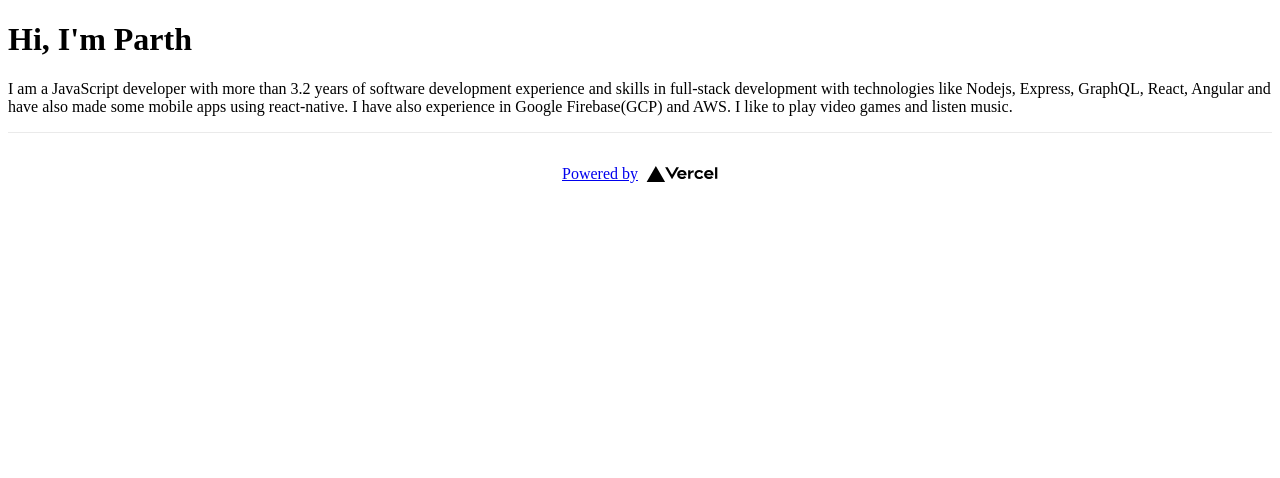
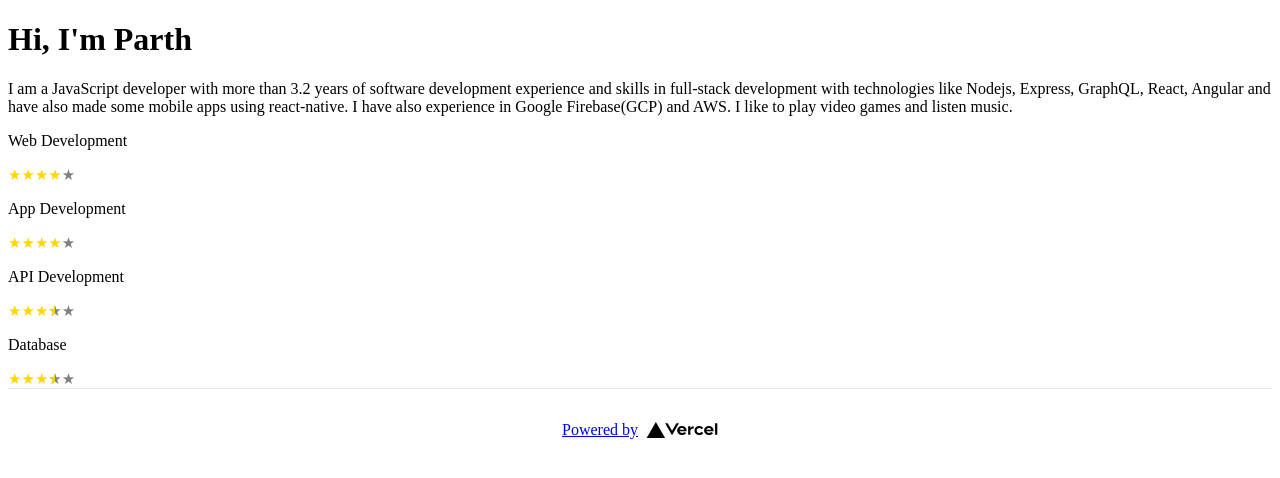
Before and after one commit to kumarparth380/kumarparth.in, a Next.js app: page / in a window 1280 px wide. Shown: the top 478 px of the page. Built offline with nearby package versions, Linux system fonts and the light colour scheme.

Commit message:
skill component

```diff
--- /dev/null
+++ b/components/Skills/index.tsx
@@ -0,0 +1,21 @@
+import ReactStars from 'react-stars'
+import { skills } from '../../constants'
+
+export const Rating = ({ value, count = 5 }: any) => (
+  <ReactStars count={count} value={value} color2={'#ffd700'} />
+)
+
+export default () => {
+  return (
+    <div>
+      {skills.map((skill) => (
+        <div key={skill.name}>
+          <div className="flex flex-row justify-between border-sky-500 cursor-pointer">
+            <p>{skill.name}</p>
+            <Rating value={skill.rating} />
+          </div>
+        </div>
+      ))}
+    </div>
+  )
+}
--- /dev/null
+++ b/constants.ts
@@ -0,0 +1,114 @@
+export const skills = [
+  {
+    name: 'Web Development',
+    rating: 4
+  },
+  {
+    name: 'App Development',
+    rating: 4
+  },
+  {
+    name: 'API Development',
+    rating: 3.5
+  },
+  {
+    name: 'Database',
+    rating: 3.5
+  }
+]
+
+export const technologies = {
+  'Web Development': [
+    {
+      name: 'Javascript',
+      rating: 4,
+      url: ''
+    },
+    {
+      name: 'React JS',
+      rating: 4,
+      url: ''
+    },
+    {
+      name: 'Next JS',
+      rating: 4,
+      url: ''
+    },
+    {
+      name: 'HTML',
+      rating: 4,
+      url: ''
+    },
+    {
+      name: 'CSS',
+      rating: 3,
+      url: ''
+    }
+  ],
+  'App Development': [
+    {
+      name: 'React Native',
+      rating: 4,
+      url: ''
+    },
+    {
+      name: 'React Native Web',
+      rating: 4,
+      url: ''
+    },
+    {
+      name: 'Android',
+      rating: 3.5,
+      url: ''
+    }
+  ],
+  'API Development': [
+    {
+      name: 'NodeJS',
+      rating: 4,
+      url: ''
+    },
+    {
+      name: 'Express',
+      rating: 4,
+      url: ''
+    },
+    {
+      name: 'GraphQL',
+      rating: 4,
+      url: ''
+    },
+    {
+      name: 'Google Firebase',
+      rating: 4,
+      url: ''
+    },
+    {
+      name: 'Python Django',
+      rating: 4,
+      url: ''
+    }
+  ],
+  Database: [
+    {
+      name: 'MongoDB',
+      rating: 4,
+      url: ''
+    },
+    {
+      name: 'Mysql',
+      rating: 4,
+      url: ''
+    },
+    {
+      name: 'PostgreSQL',
+      rating: 3.5,
+      url: ''
+    },
+    {
+      name: 'Firestore',
+      rating: 3,
+      url: ''
+    }
+  ]
+}
--- a/package.json
+++ b/package.json
@@ -8,9 +8,11 @@
     "lint": "next lint"
   },
   "dependencies": {
+    "@types/react-stars": "^2.2.1",
     "next": "12.0.8",
     "react": "17.0.2",
-    "react-dom": "17.0.2"
+    "react-dom": "17.0.2",
+    "react-stars": "^2.2.5"
   },
   "devDependencies": {
     "@types/node": "17.0.10",
--- a/pages/index.tsx
+++ b/pages/index.tsx
@@ -1,6 +1,7 @@
 import type { NextPage } from 'next'
 import Image from 'next/image'
 import MetaData from '../components/MetaData'
+import Skills from '../components/Skills'
 import styles from '../styles/Home.module.css'
 
 const Home: NextPage = () => {
@@ -19,6 +20,7 @@ const Home: NextPage = () => {
           in Google Firebase(GCP) and AWS. I like to play video games and listen
           music.
         </p>
+        <Skills />
       </main>
 
       <footer className={styles.footer}>
```
Also changed, not shown: 1 other file (tests, documents, lock files or other folders).
